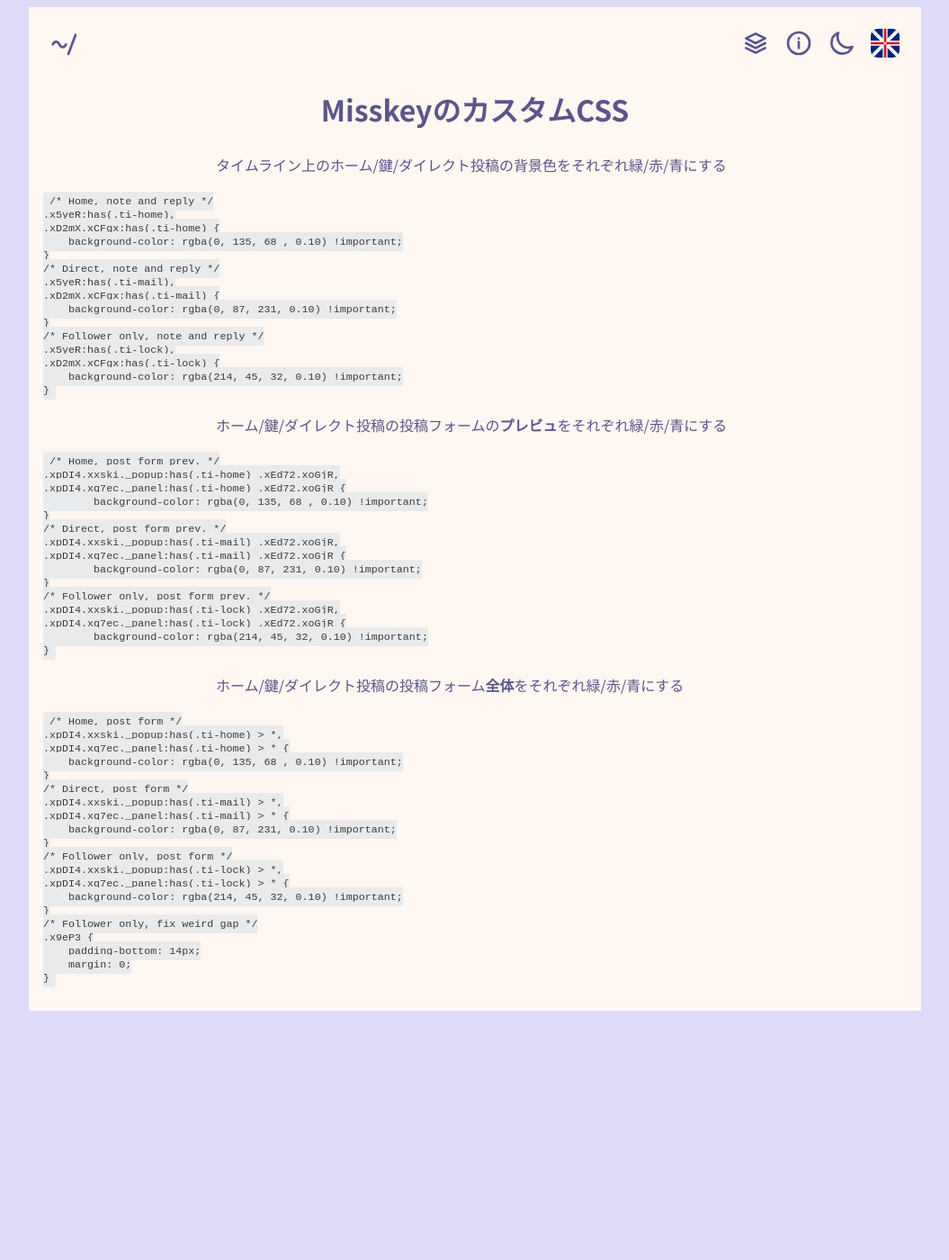
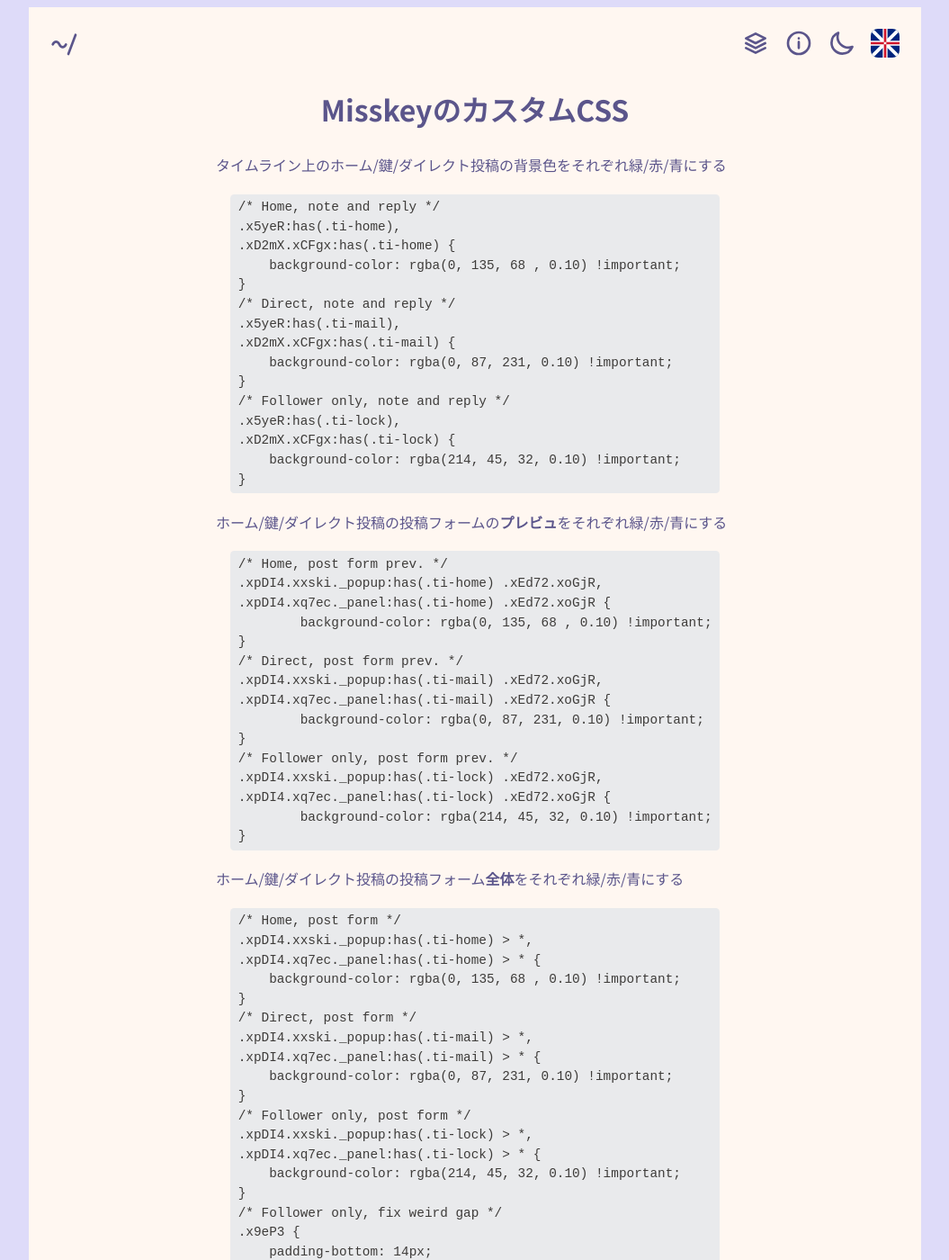
Before and after one commit to akky1023/akky1023.github.io, a Jekyll site: the page built from _posts/ja/2026-03-31-Misskey-customized-CSS.md, in a window 1280 px wide and 1400 px high. Shown: the whole window at 90% size, without its empty margins (112-1167 px from the left). Built offline with Jekyll 4.4.1, drawn with Linux system fonts in a browser that asks for light colours.

Commit message:
fix code block issue

```diff
--- a/assets/css/normal.css
+++ b/assets/css/normal.css
@@ -397,7 +397,18 @@
     color: var(--fg-code-color);
     padding: 0.3em 0.6em;
     border-radius: 0.3em;
-    font-size: 0.9em;
+    font-size: 0.9rem;
+    line-height: 1.5;
+}
+
+.highlighter-rouge {
+    max-width: 34rem;
+    margin-left: auto;
+    margin-right: auto;
+}
+
+.highlighter-rouge code {
+    display: block;
 }
 
 /* footnote */
```
